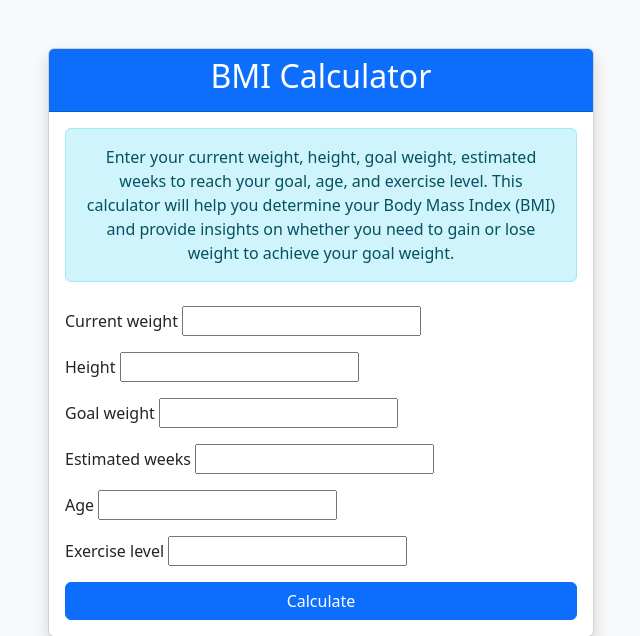
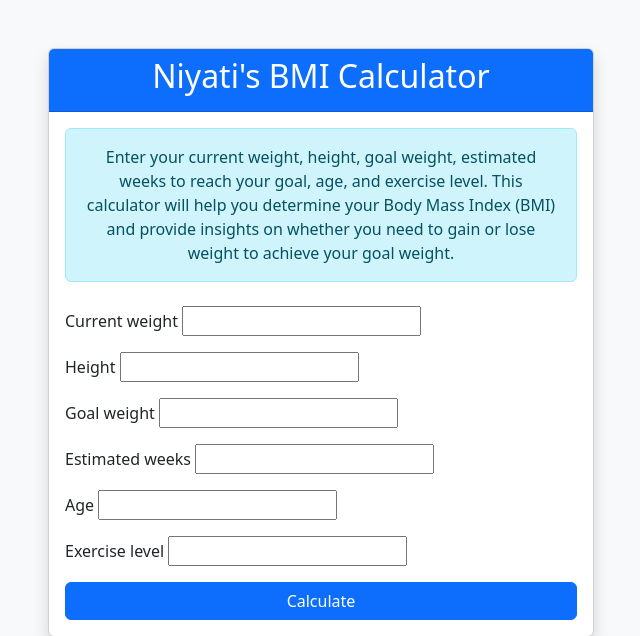
Before and after one commit to niyati-9/week8finalproject, a Django app: template bmi_calculator/bmiapp/templates/bmiapp/bmi_form.html in a window 1280 px wide. Shown: the top 636 px of the page, without its empty margins (319-959 px from the left). Run offline with Django 3.2, Linux system fonts and the light colour scheme; the template is opened without the code that fills it: most values are stand-ins (such as "Sample title", 1, 10 or a date in 2020); form fields are guessed from the names that the template uses.

```diff
--- a/bmi_calculator/bmiapp/templates/bmiapp/bmi_form.html
+++ b/bmi_calculator/bmiapp/templates/bmiapp/bmi_form.html
@@ -12,7 +12,7 @@
             <div class="col-md-6">
                 <div class="card shadow">
                     <div class="card-header bg-primary text-white text-center">
-                        <h2>BMI Calculator</h2>
+                        <h2>Niyati's BMI Calculator</h2>
                     </div>
                     <div class="card-body">
                         <div class="alert alert-info text-center mb-4">
```
